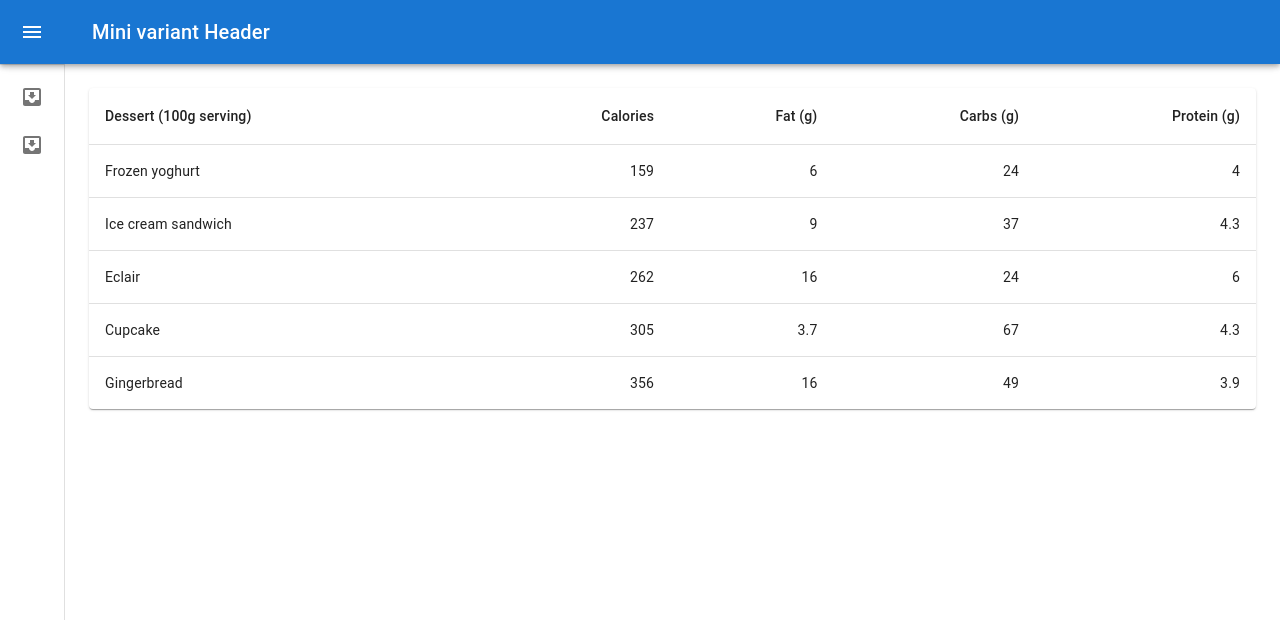
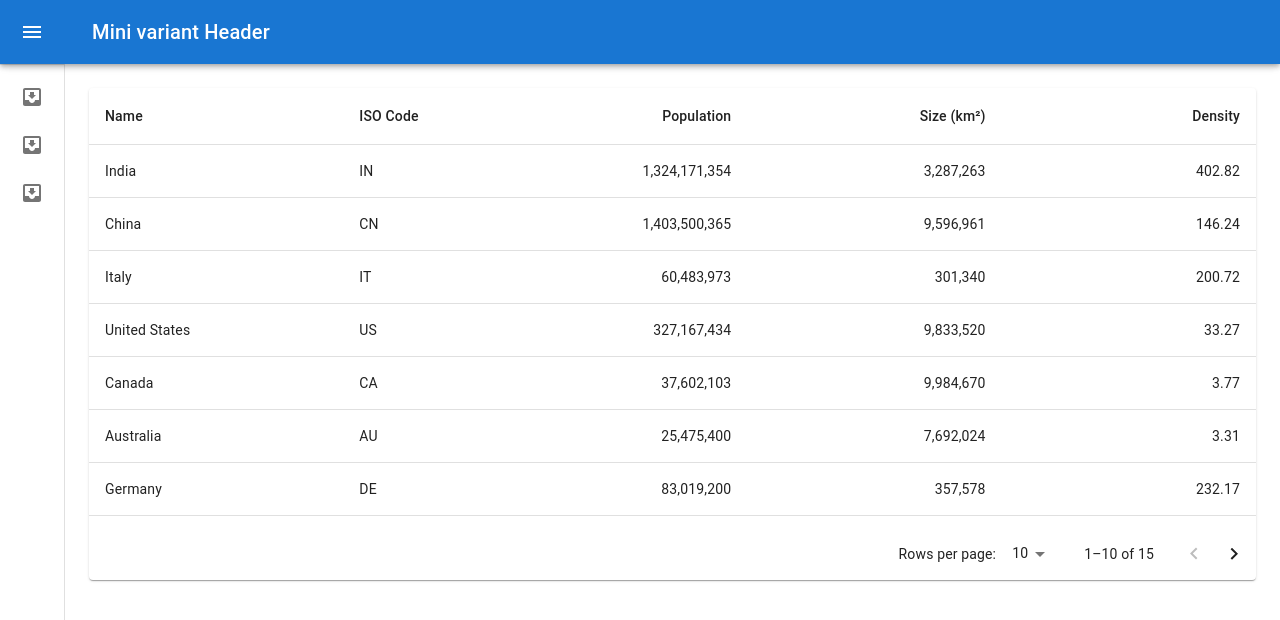
Before and after one commit to tanmaymazumdar19/zerobug-web, a React (Vite) app: page /company/employee/get-hired in a window 1280 px wide. Shown: the top 620 px of the page. Built offline with nearby package versions, Linux system fonts and the light colour scheme.

Commit message:
(feat):change table layout on get-hired section

```diff
--- a/src/pages/Company/GetHired.tsx
+++ /dev/null
@@ -1,59 +0,0 @@
-import Table from "@mui/material/Table";
-import TableBody from "@mui/material/TableBody";
-import TableCell from "@mui/material/TableCell";
-import TableContainer from "@mui/material/TableContainer";
-import TableHead from "@mui/material/TableHead";
-import TableRow from "@mui/material/TableRow";
-import Paper from "@mui/material/Paper";
-
-function createData(
-  name: string,
-  calories: number,
-  fat: number,
-  carbs: number,
-  protein: number
-) {
-  return { name, calories, fat, carbs, protein };
-}
-
-const rows = [
-  createData("Frozen yoghurt", 159, 6.0, 24, 4.0),
-  createData("Ice cream sandwich", 237, 9.0, 37, 4.3),
-  createData("Eclair", 262, 16.0, 24, 6.0),
-  createData("Cupcake", 305, 3.7, 67, 4.3),
-  createData("Gingerbread", 356, 16.0, 49, 3.9),
-];
-
-export default function GetHired() {
-  return (
-    <TableContainer component={Paper}>
-      <Table sx={{ minWidth: 650 }} aria-label="simple table">
-        <TableHead>
-          <TableRow>
-            <TableCell>Dessert (100g serving)</TableCell>
-            <TableCell align="right">Calories</TableCell>
-            <TableCell align="right">Fat&nbsp;(g)</TableCell>
-            <TableCell align="right">Carbs&nbsp;(g)</TableCell>
-            <TableCell align="right">Protein&nbsp;(g)</TableCell>
-          </TableRow>
-        </TableHead>
-        <TableBody>
-          {rows.map((row) => (
-            <TableRow
-              key={row.name}
-              sx={{ "&:last-child td, &:last-child th": { border: 0 } }}
-            >
-              <TableCell component="th" scope="row">
-                {row.name}
-              </TableCell>
-              <TableCell align="right">{row.calories}</TableCell>
-              <TableCell align="right">{row.fat}</TableCell>
-              <TableCell align="right">{row.carbs}</TableCell>
-              <TableCell align="right">{row.protein}</TableCell>
-            </TableRow>
-          ))}
-        </TableBody>
-      </Table>
-    </TableContainer>
-  );
-}
--- /dev/null
+++ b/src/pages/Company/GetHired/index.tsx
@@ -0,0 +1,148 @@
+import * as React from "react";
+import {
+  Paper,
+  Table,
+  TableBody,
+  TableCell,
+  TableContainer,
+  TableHead,
+  TablePagination,
+  TableRow,
+} from "@mui/material";
+
+interface Column {
+  id: "name" | "code" | "population" | "size" | "density";
+  label: string;
+  minWidth?: number;
+  align?: "right";
+  format?: (value: number) => string;
+}
+
+const columns: readonly Column[] = [
+  { id: "name", label: "Name", minWidth: 170 },
+  { id: "code", label: "ISO\u00a0Code", minWidth: 100 },
+  {
+    id: "population",
+    label: "Population",
+    minWidth: 170,
+    align: "right",
+    format: (value: number) => value.toLocaleString("en-US"),
+  },
+  {
+    id: "size",
+    label: "Size\u00a0(km\u00b2)",
+    minWidth: 170,
+    align: "right",
+    format: (value: number) => value.toLocaleString("en-US"),
+  },
+  {
+    id: "density",
+    label: "Density",
+    minWidth: 170,
+    align: "right",
+    format: (value: number) => value.toFixed(2),
+  },
+];
+
+interface Data {
+  name: string;
+  code: string;
+  population: number;
+  size: number;
+  density: number;
+}
+
+function createData(
+  name: string,
+  code: string,
+  population: number,
+  size: number
+): Data {
+  const density = population / size;
+  return { name, code, population, size, density };
+}
+
+const rows = [
+  createData("India", "IN", 1324171354, 3287263),
+  createData("China", "CN", 1403500365, 9596961),
+  createData("Italy", "IT", 60483973, 301340),
+  createData("United States", "US", 327167434, 9833520),
+  createData("Canada", "CA", 37602103, 9984670),
+  createData("Australia", "AU", 25475400, 7692024),
+  createData("Germany", "DE", 83019200, 357578),
+  createData("Ireland", "IE", 4857000, 70273),
+  createData("Mexico", "MX", 126577691, 1972550),
+  createData("Japan", "JP", 126317000, 377973),
+  createData("France", "FR", 67022000, 640679),
+  createData("United Kingdom", "GB", 67545757, 242495),
+  createData("Russia", "RU", 146793744, 17098246),
+  createData("Nigeria", "NG", 200962417, 923768),
+  createData("Brazil", "BR", 210147125, 8515767),
+];
+
+export default function GetHired() {
+  const [page, setPage] = React.useState(0);
+  const [rowsPerPage, setRowsPerPage] = React.useState(10);
+
+  const handleChangePage = (event: unknown, newPage: number) => {
+    setPage(newPage);
+  };
+
+  const handleChangeRowsPerPage = (
+    event: React.ChangeEvent<HTMLInputElement>
+  ) => {
+    setRowsPerPage(+event.target.value);
+    setPage(0);
+  };
+
+  return (
+    <Paper sx={{ width: "100%", overflow: "hidden" }}>
+      <TableContainer sx={{ maxHeight: 440 }}>
+        <Table stickyHeader aria-label="sticky table">
+          <TableHead>
+            <TableRow>
+              {columns.map((column) => (
+                <TableCell
+                  key={column.id}
+                  align={column.align}
+                  style={{ minWidth: column.minWidth }}
+                >
+                  {column.label}
+                </TableCell>
+              ))}
+            </TableRow>
+          </TableHead>
+          <TableBody>
+            {rows
+              .slice(page * rowsPerPage, page * rowsPerPage + rowsPerPage)
+              .map((row) => {
+                return (
+                  <TableRow hover role="checkbox" tabIndex={-1} key={row.code}>
+                    {columns.map((column) => {
+                      const value = row[column.id];
+                      return (
+                        <TableCell key={column.id} align={column.align}>
+                          {column.format && typeof value === "number"
+                            ? column.format(value)
+                            : value}
+                        </TableCell>
+                      );
+                    })}
+                  </TableRow>
+                );
+              })}
+          </TableBody>
+        </Table>
+      </TableContainer>
+      <TablePagination
+        rowsPerPageOptions={[10, 25, 100]}
+        component="div"
+        count={rows.length}
+        rowsPerPage={rowsPerPage}
+        page={page}
+        onPageChange={handleChangePage}
+        onRowsPerPageChange={handleChangeRowsPerPage}
+      />
+    </Paper>
+  );
+}
--- a/src/route.tsx
+++ b/src/route.tsx
@@ -24,6 +24,10 @@
           element: <Outlet />,
           children: [
             {
+              path: "dashboard",
+              element: <h1>Dashboard</h1>,
+            },
+            {
               path: "employee/get-hired",
               element: <GetHired />,
             },
```
Also changed, not shown: src/components/Layout/Sidebar.tsx (+13 -9 lines).
